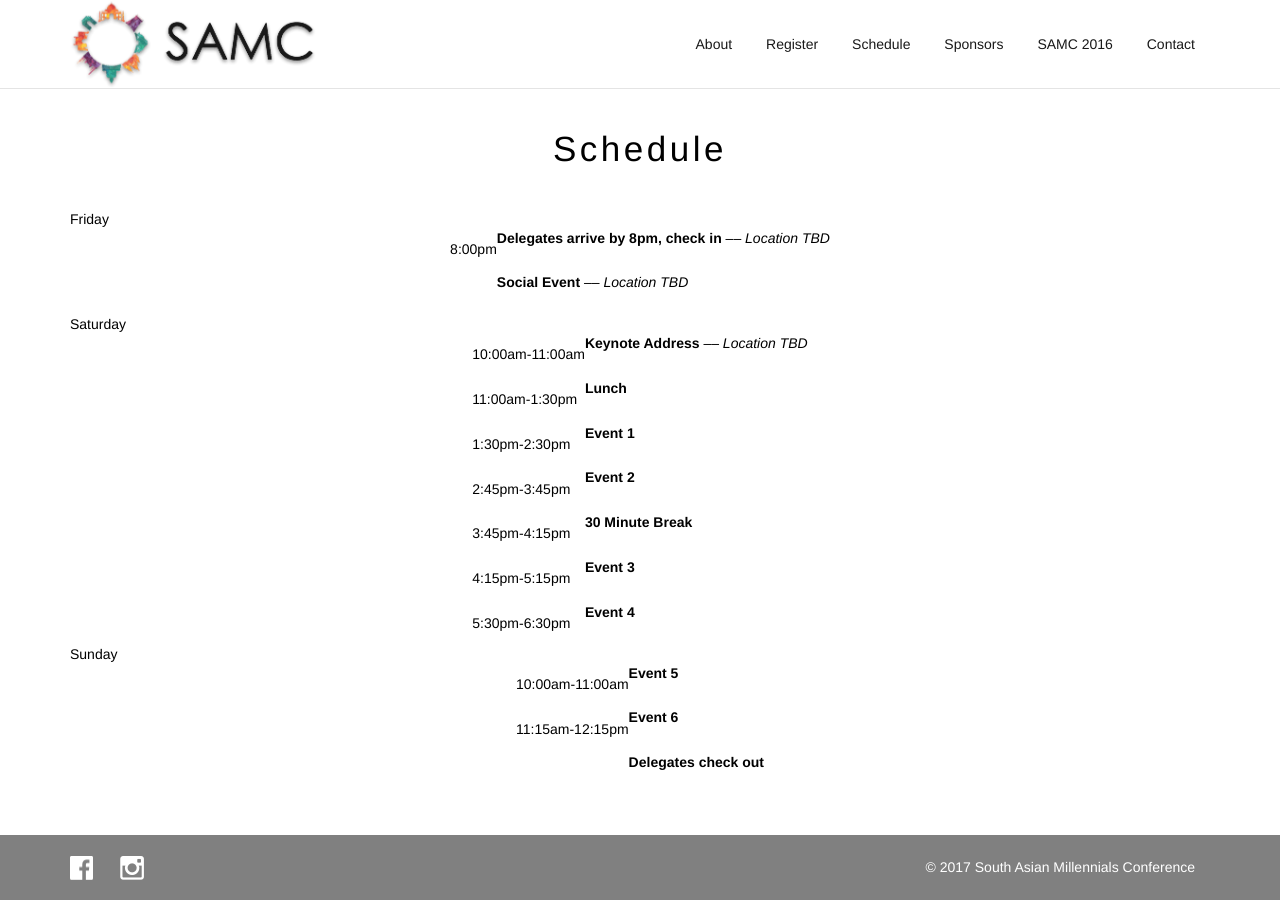
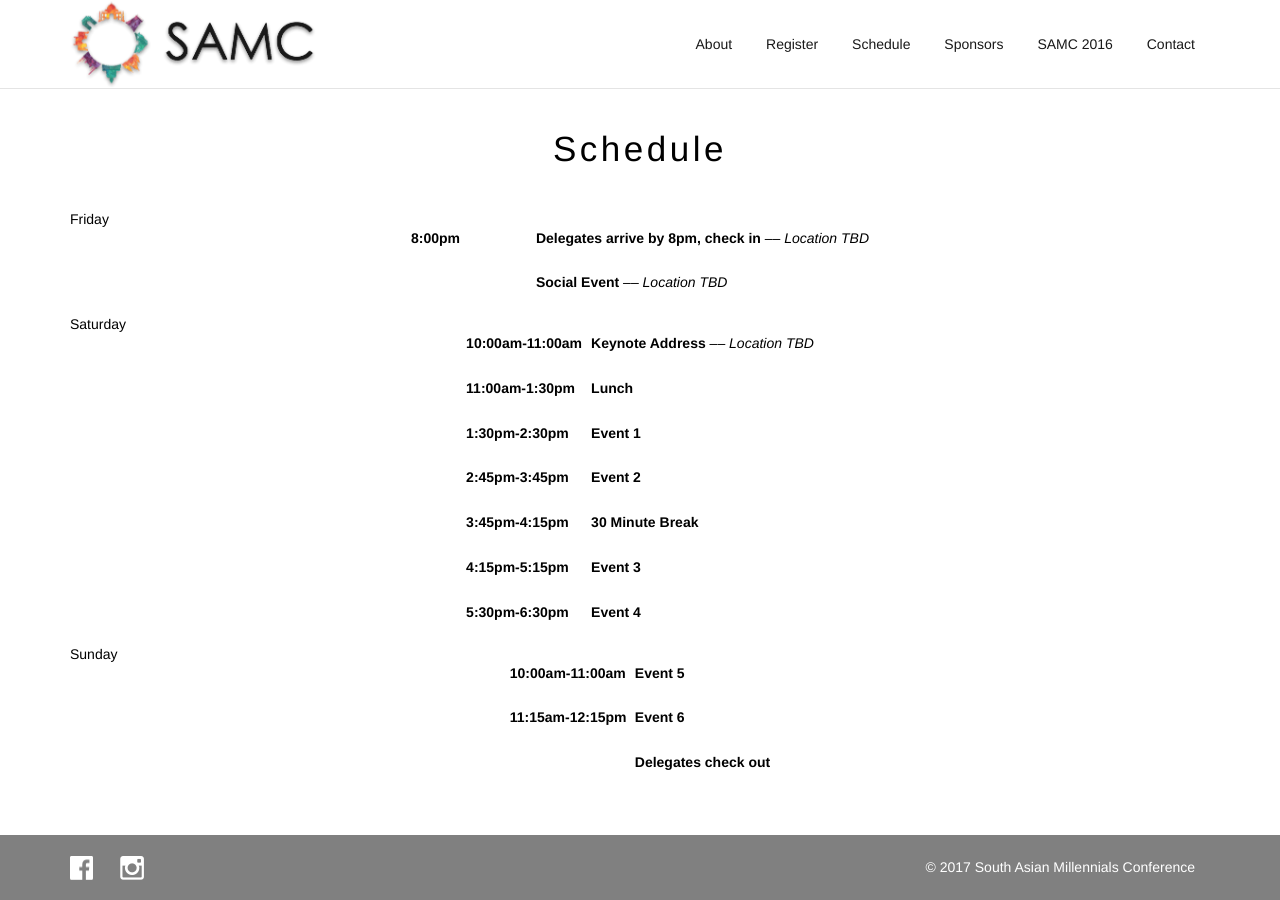
Before and after one commit to samconf/samconf.github.io, a Jekyll site: the page built from schedule/index.html, in a window 1280 px wide. Built offline with Jekyll 4.4.1, drawn with Linux system fonts in a browser that asks for light colours.

Commit message:
Update index.html

```diff
--- a/schedule/index.html
+++ b/schedule/index.html
@@ -5,7 +5,7 @@ endpoint: schedule
 ---
 
 <div class="container">
-    <table class="fridayschedule">
+    <table class="schedule">
         <tbody>
             <tr>Friday
                 <td>8:00pm</td>
@@ -19,7 +19,7 @@ endpoint: schedule
             </tr>
         </tbody>
     </table>
-    <table class="saturdayschedule">
+    <table class="schedule">
         <tbody>
             <tr>Saturday
                 <td>10:00am-11:00am</td>
@@ -58,7 +58,7 @@ endpoint: schedule
             </tr>
         </tbody>
     </table>
-    <table class="sundayschedule">
+    <table class="schedule">
         <tbody>
             <tr>Sunday
                 <td>10:00am-11:00am</td>
```
